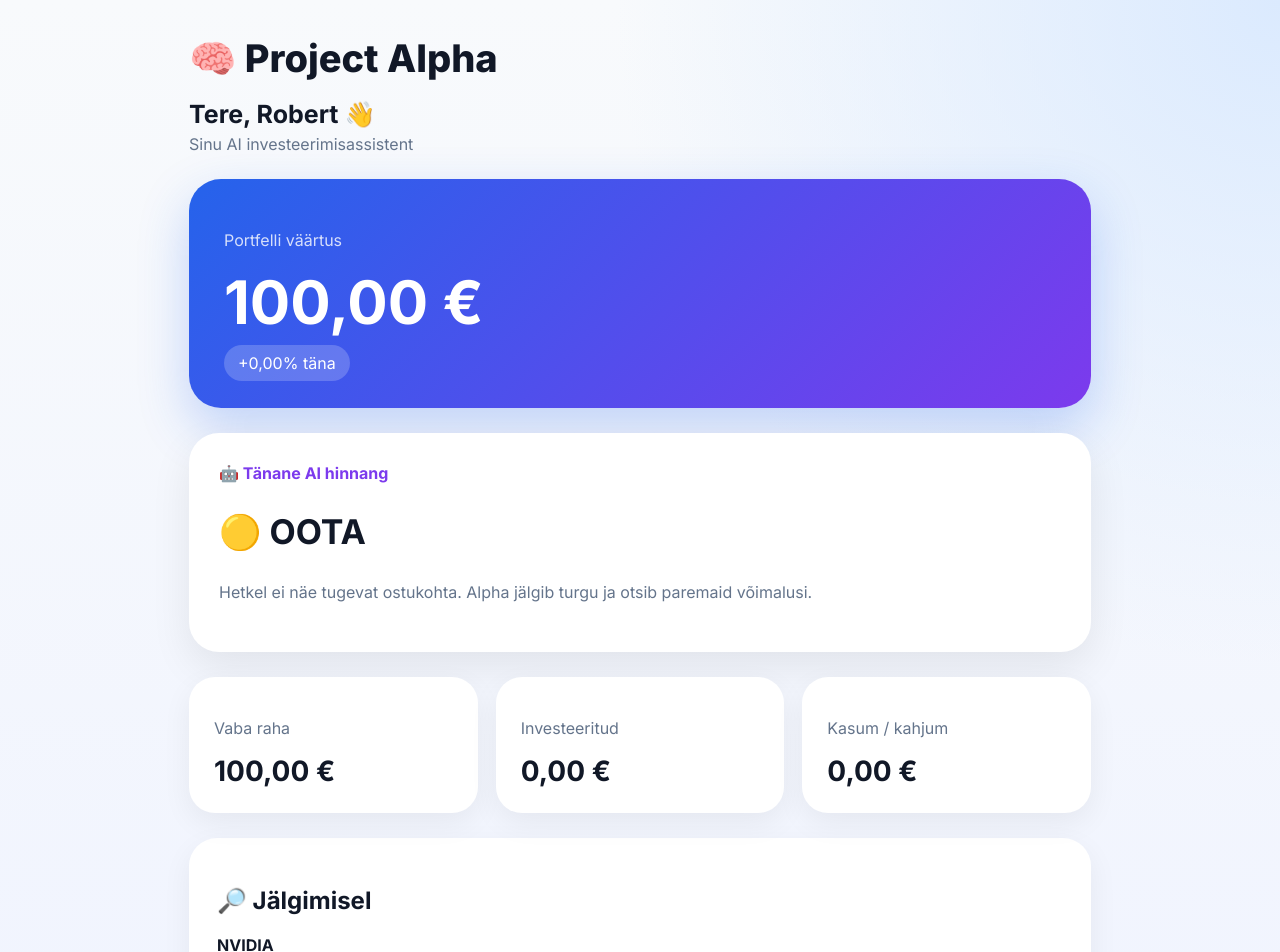
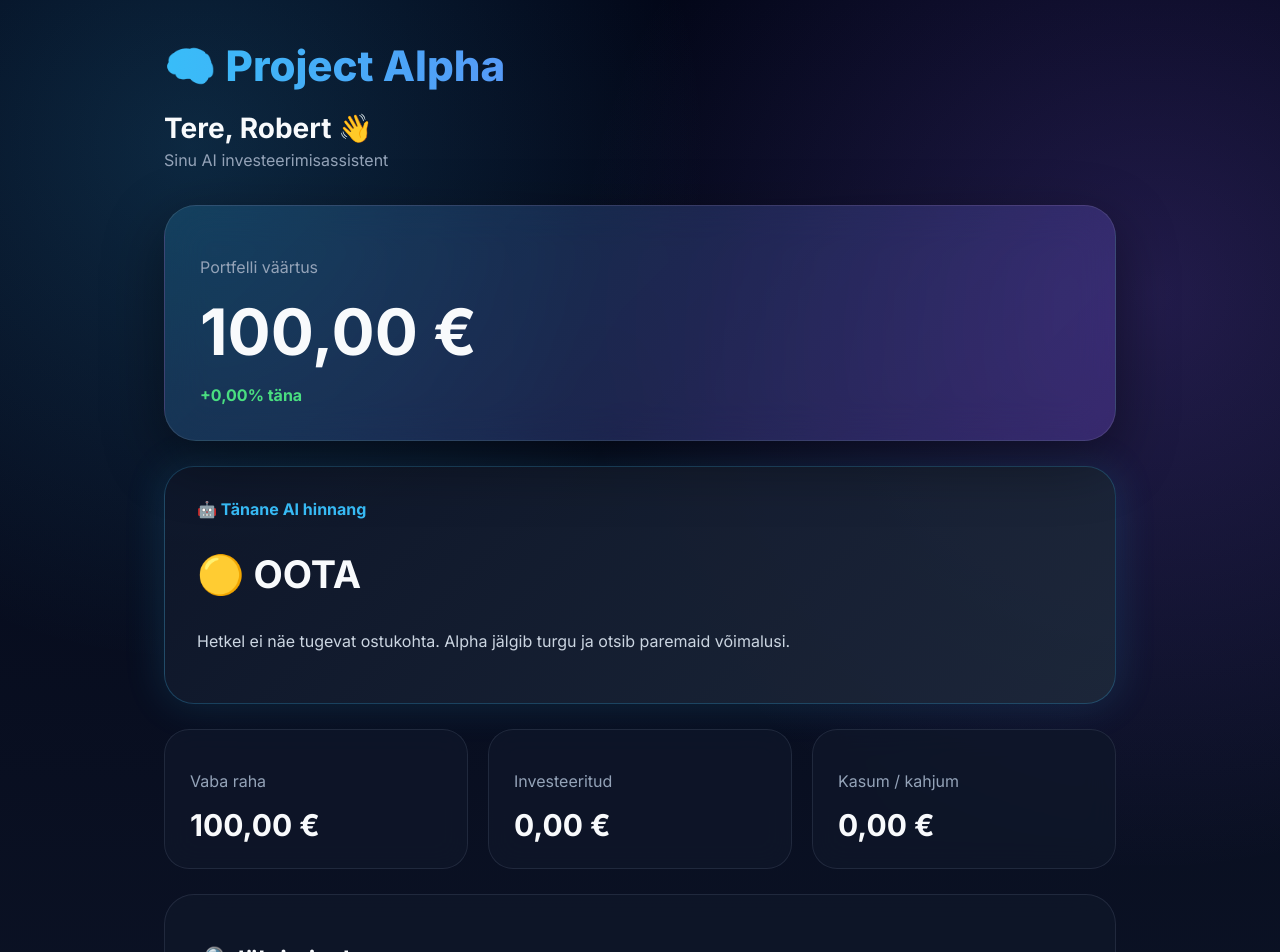
Before and after one commit to rops98/project-alpha, a Next.js app: page / in a window 1280 px wide. Shown: the top 952 px of the page. Built offline with nearby package versions, Linux system fonts and the light colour scheme.

Commit message:
Create dark AI premium theme

```diff
--- a/app/globals.css
+++ b/app/globals.css
@@ -2,38 +2,57 @@
 
 
 :root {
-  --bg: #f3f6ff;
-  --card: rgba(255,255,255,0.85);
-  --text: #111827;
-  --muted: #64748b;
 
-  --blue: #2563eb;
-  --purple: #7c3aed;
-  --green: #16a34a;
+  --bg: #050816;
+  --card: rgba(15,23,42,0.75);
+  --card-border: rgba(148,163,184,0.15);
+
+  --text: #f8fafc;
+  --muted: #94a3b8;
+
+  --blue: #38bdf8;
+  --purple: #8b5cf6;
+  --green: #22c55e;
   --yellow: #eab308;
+
 }
 
 
+
 * {
-  box-sizing: border-box;
+  box-sizing:border-box;
 }
+
 
 
 body {
 
   margin:0;
 
+  min-height:100vh;
+
   background:
+
   radial-gradient(
-    circle at top right,
-    #dbeafe,
+    circle at 15% 10%,
+    rgba(56,189,248,0.18),
+    transparent 30%
+  ),
+
+  radial-gradient(
+    circle at 90% 20%,
+    rgba(139,92,246,0.22),
     transparent 35%
   ),
+
   linear-gradient(
     180deg,
-    #f8fafc,
-    #eef2ff
+    #020617,
+    #0f172a
   );
+
+
+  color:var(--text);
 
   font-family:
   Aptos,
@@ -41,19 +60,19 @@ body {
   "Segoe UI",
   sans-serif;
 
-  color:var(--text);
-
 }
 
 
 
+/* MAIN */
+
 .container {
 
-  max-width:950px;
+  max-width:1000px;
 
   margin:auto;
 
-  padding:35px 24px;
+  padding:40px 24px;
 
 }
 
@@ -61,33 +80,48 @@ body {
 
 /* HEADER */
 
+
 .header {
 
-  margin-bottom:25px;
+  margin-bottom:35px;
 
 }
 
 
+
 .header h1 {
 
-  font-size:38px;
+  font-size:42px;
 
   margin:0;
 
   font-weight:800;
 
+  background:
+  linear-gradient(
+    90deg,
+    #38bdf8,
+    #8b5cf6
+  );
+
+  -webkit-background-clip:text;
+
+  color:transparent;
+
 }
+
 
 
 .header p {
 
-  font-size:25px;
+  font-size:28px;
 
-  margin:18px 0 5px;
+  margin:20px 0 5px;
 
   font-weight:700;
 
 }
+
 
 
 .header span {
@@ -104,93 +138,125 @@ body {
 .portfolio {
 
   background:
+
   linear-gradient(
     135deg,
-    #2563eb,
-    #7c3aed
+    rgba(56,189,248,.18),
+    rgba(139,92,246,.25)
   );
 
-  color:white;
+
+  border:
+
+  1px solid rgba(255,255,255,.1);
+
+
+  backdrop-filter:blur(20px);
+
 
   padding:35px;
 
+
   border-radius:32px;
 
+
   box-shadow:
-  0 20px 50px rgba(37,99,235,.25);
+
+  0 20px 60px rgba(0,0,0,.4);
+
 
 }
 
 
+
 .portfolio p {
 
-  opacity:.8;
+  color:var(--muted);
 
 }
 
 
+
 .portfolio h1 {
 
-  font-size:60px;
+  font-size:64px;
 
   margin:15px 0;
 
 }
 
 
+
 .portfolio span {
 
-  background:
-  rgba(255,255,255,.2);
+  color:#4ade80;
 
-  padding:8px 14px;
-
-  border-radius:20px;
+  font-weight:700;
 
 }
 
 
 
-/* AI */
+/* AI CARD */
 
 
 .ai-card {
 
   margin-top:25px;
 
-  background:white;
 
-  padding:30px;
+  background:
+
+  linear-gradient(
+    135deg,
+    rgba(15,23,42,.9),
+    rgba(30,41,59,.9)
+  );
+
+
+  border:
+
+  1px solid rgba(56,189,248,.25);
+
+
+  padding:32px;
+
 
   border-radius:30px;
 
+
   box-shadow:
-  0 15px 40px rgba(0,0,0,.08);
+
+  0 0 40px rgba(56,189,248,.15);
+
 
 }
 
 
+
 .ai-title {
 
-  color:var(--purple);
+  color:var(--blue);
 
   font-weight:700;
 
 }
 
 
+
 .ai-card h2 {
 
-  font-size:34px;
+  font-size:38px;
 
 }
 
 
+
 .ai-card p {
 
-  color:var(--muted);
+  color:#cbd5e1;
 
-  line-height:1.6;
+  line-height:1.7;
 
 }
 
@@ -201,14 +267,19 @@ body {
 
 .stats {
 
+
 display:grid;
+
 
 grid-template-columns:
 repeat(auto-fit,minmax(220px,1fr));
 
-gap:18px;
+
+gap:20px;
+
 
 margin-top:25px;
+
 
 }
 
@@ -216,16 +287,28 @@ margin-top:25px;
 
 .stats div {
 
-background:white;
+
+background:
+
+rgba(15,23,42,.75);
+
+
+border:
+
+1px solid var(--card-border);
+
 
 padding:25px;
 
-border-radius:26px;
 
-box-shadow:
-0 10px 30px rgba(0,0,0,.06);
+border-radius:25px;
+
+
+backdrop-filter:blur(15px);
+
 
 }
+
 
 
 .stats p {
@@ -235,29 +318,42 @@ color:var(--muted);
 }
 
 
+
 .stats b {
 
-font-size:28px;
+font-size:30px;
 
 }
 
 
 
-/* CARDS */
+/* OTHER CARDS */
 
 
 .card {
 
-background:white;
 
-padding:28px;
+background:
 
-border-radius:28px;
+rgba(15,23,42,.75);
+
+
+border:
+
+1px solid var(--card-border);
+
+
+padding:30px;
+
+
+border-radius:30px;
+
 
 margin-top:25px;
 
-box-shadow:
-0 10px 30px rgba(0,0,0,.06);
+
+backdrop-filter:blur(20px);
+
 
 }
 
@@ -265,19 +361,29 @@ box-shadow:
 
 /* MOBILE */
 
+
 @media(max-width:600px){
 
-.container{
 
-padding:20px 15px;
+.container {
+
+padding:25px 15px;
 
 }
 
 
-.portfolio h1{
+.portfolio h1 {
 
 font-size:45px;
 
 }
 
+
+.header h1 {
+
+font-size:34px;
+
 }
+
+
+}
```
